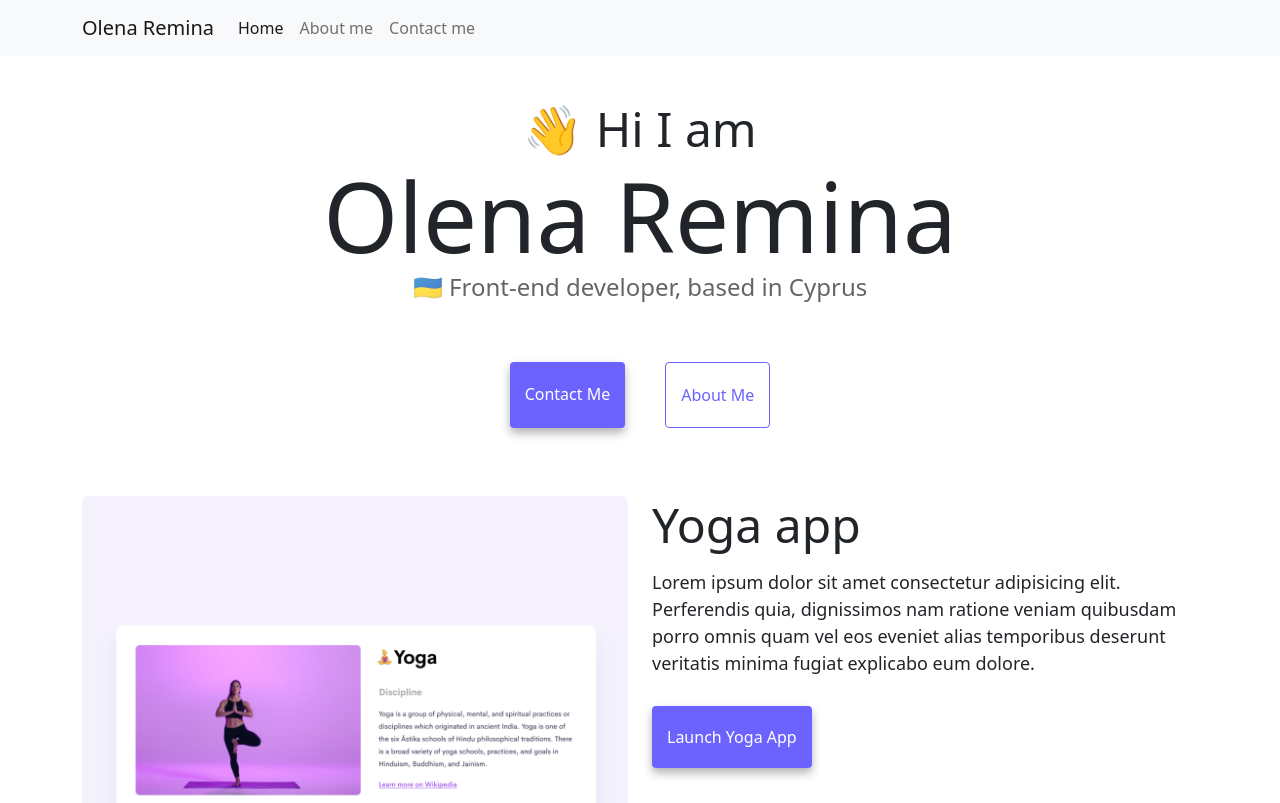
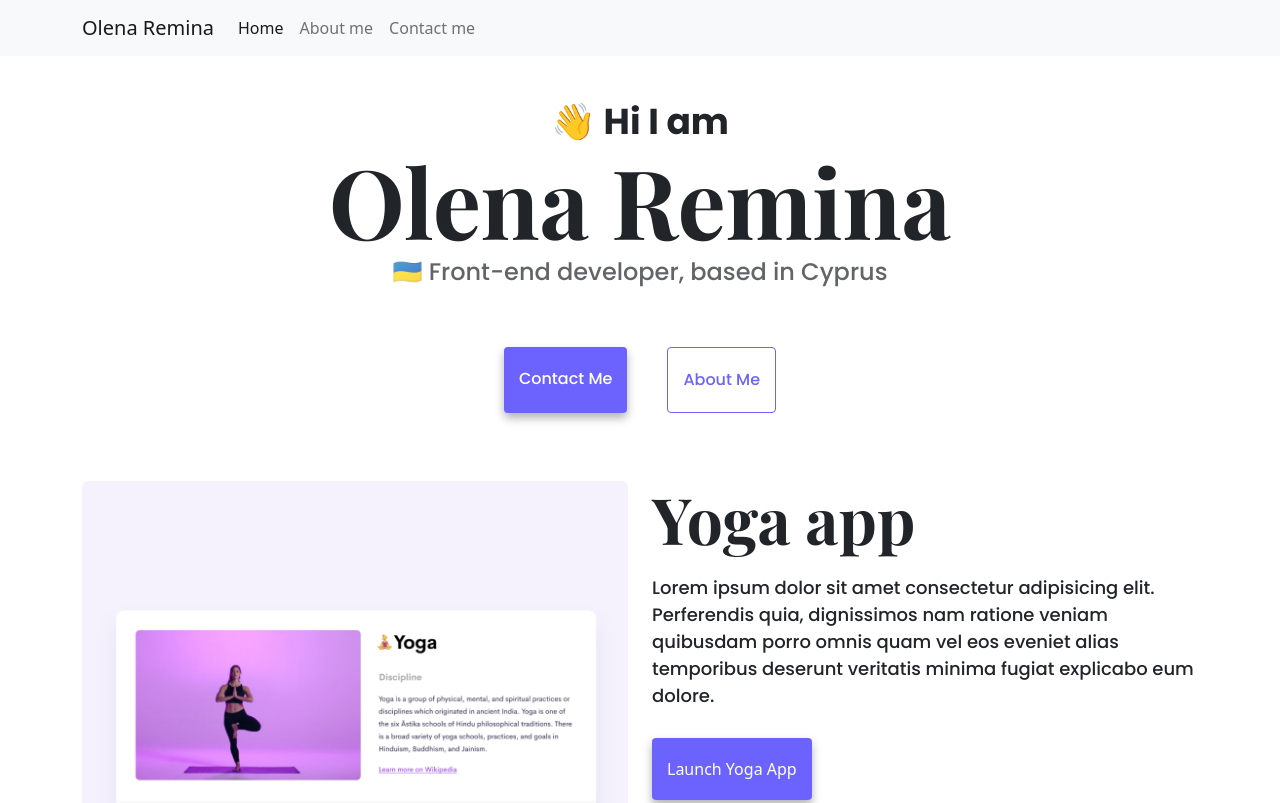
Before and after one commit to Olena-Remina/About-me-page, a website: page index.html in a window 1280 px wide. Shown: the top 803 px of the page. Drawn offline with nearby package versions, Linux system fonts and the light colour scheme.

Commit message:
Added new google fonts

```diff
--- a/index.html
+++ b/index.html
@@ -16,6 +16,9 @@
       integrity="sha384-OERcA2EqjJCMA+/3y+gxIOqMEjwtxJY7qPCqsdltbNJuaOe923+mo//f6V8Qbsw3"
       crossorigin="anonymous"
     ></script>
+    <link rel="preconnect" href="https://fonts.googleapis.com">
+<link rel="preconnect" href="https://fonts.gstatic.com" crossorigin>
+<link href="https://fonts.googleapis.com/css2?family=Playfair+Display:wght@700&family=Poppins:wght@500;700&display=swap" rel="stylesheet">
     <link rel="stylesheet" href="/style.css" />
     <title>Front-end developer Olena Remina</title>
   </head>
@@ -64,7 +67,7 @@
           <img src="/images/yoga.png" alt="Yoga project" class="img-fluid rounded project-picture" />
         </div>
         <div class="col-md-6">
-          <h2 class="mb-3">Yoga app</h2>
+          <h4 class="mb-3">Yoga app</h2>
           <p>
             Lorem ipsum dolor sit amet consectetur adipisicing elit. Perferendis
             quia, dignissimos nam ratione veniam quibusdam porro omnis quam vel
@@ -78,7 +81,7 @@
       </div>
       <div class="row mt-5">
         <div class="col-md-6">
-          <h2 class="mb-3">Weather app</h2>
+          <h4 class="mb-3">Weather app</h2>
           <p>
             Lorem ipsum dolor sit amet consectetur adipisicing elit. Perferendis
             quia, dignissimos nam ratione veniam quibusdam porro omnis quam vel
@@ -98,7 +101,7 @@
           <img src="/images/yogurt.png" alt="Yogurt project" class="img-fluid rounded project-picture" />
         </div>
         <div class="col-md-6">
-          <h2 class="mb-3">Yogurt app</h2>
+          <h4 class="mb-3">Yogurt app</h2>
           <p>
             Lorem ipsum dolor sit amet consectetur adipisicing elit. Perferendis
             quia, dignissimos nam ratione veniam quibusdam porro omnis quam vel
--- a/style.css
+++ b/style.css
@@ -1,3 +1,4 @@
+
 :root {
   --primary-color: #6c63ff;
   --secondary-color: #f5f2fe;
@@ -16,20 +17,35 @@ h3 {
 
 h1 {
   font-size: 96px;
+  font-family: 'Playfair Display', serif;
+  font-weight: bold;
 }
 
 h2 {
-  font-size: 48px;
+  font-size: 36px;
+  font-family: 'Poppins', sans-serif;
+  font-weight: bold;
 }
 
 h3 {
   font-size: 24px;
   opacity: 0.7;
+  font-family: 'Poppins', sans-serif;
+  font-weight: 400;
+}
+
+h4{
+  font-family: 'Playfair Display', serif;
+  font-weight: bold;
+  font-size: 64px;
 }
 
 p {
   font-size: 18px;
   line-height: 1.5;
+  font-family: 'Poppins', sans-serif;
+  font-weight: 400;
+  font-size: 18px;
 }
 
 .navigation-links {
@@ -40,6 +56,8 @@ p {
 
 .navigation-links a {
   margin: 20px;
+  font-family: 'Poppins', sans-serif;
+  font-weight: 500;
 }
 
 .primary-link {
```
